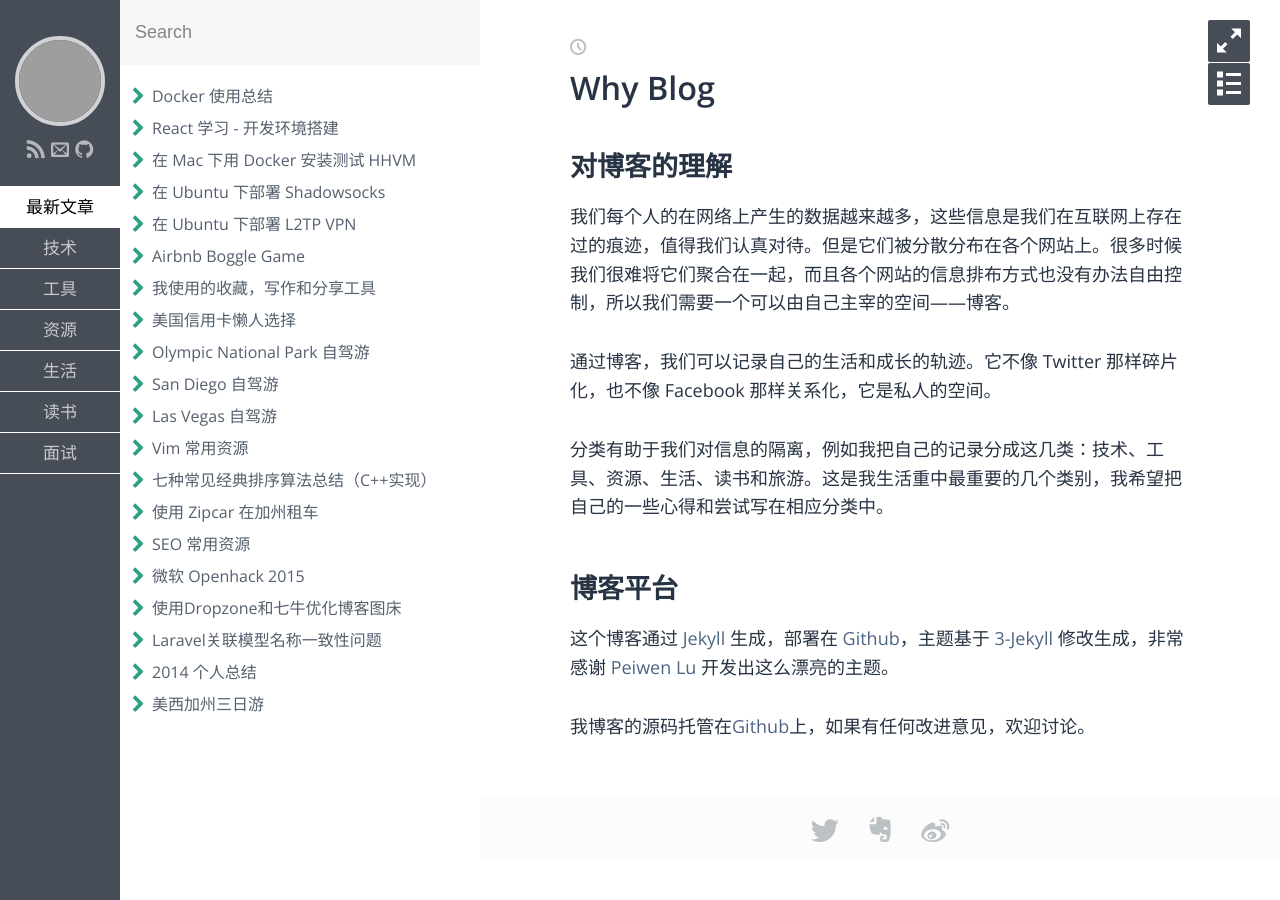
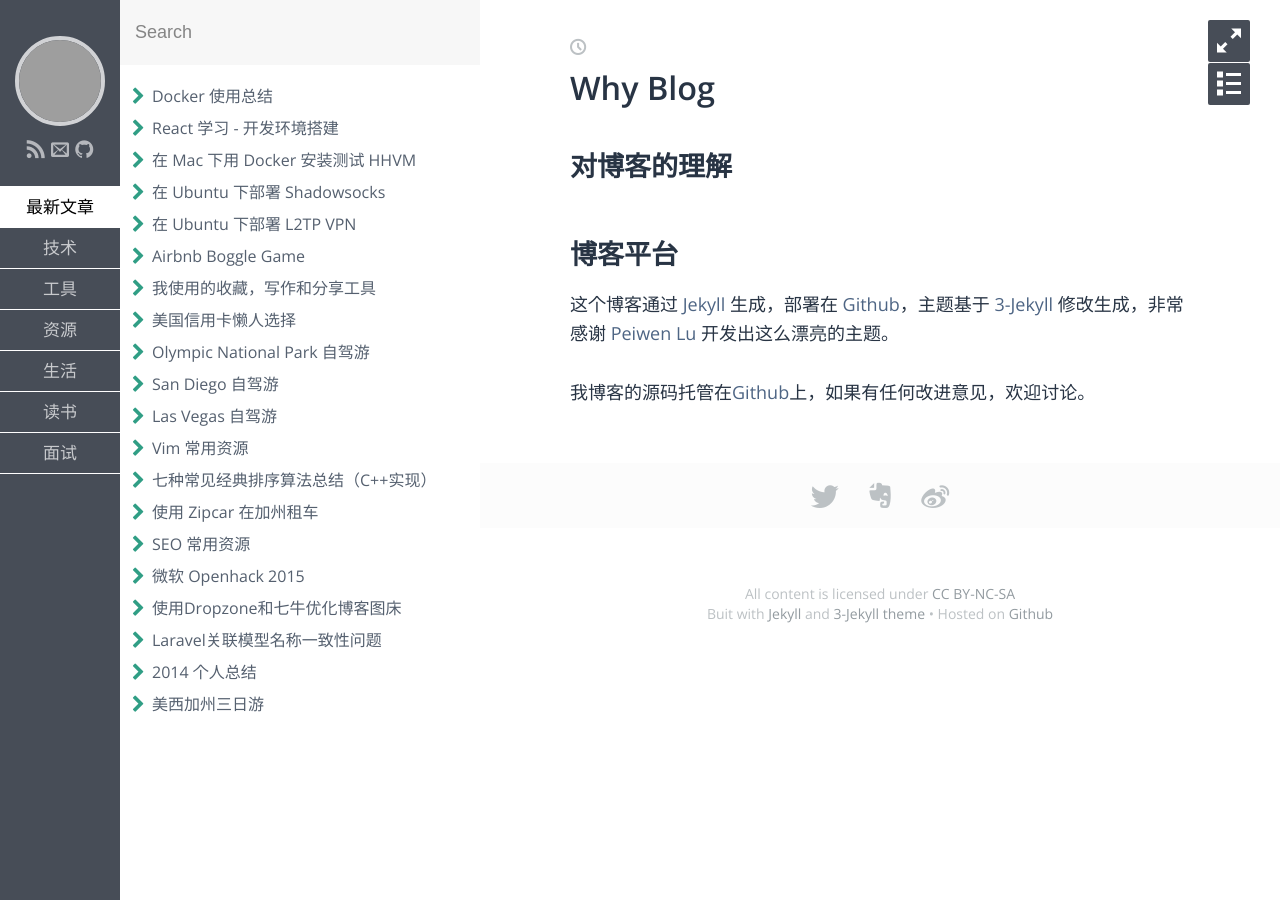
Before and after one commit to fudaye/fudaye.github.io, a Jekyll site: the page built from index.md, in a window 1280 px wide. Built offline with Jekyll 4.4.1, drawn with Linux system fonts in a browser that asks for light colours; some web fonts are replaced; grey boxes are pictures that could not be loaded.

Commit message:
Update index.md

```diff
--- a/index.md
+++ b/index.md
@@ -5,11 +5,7 @@ layout: post
 
 ## 对博客的理解
 
-我们每个人的在网络上产生的数据越来越多，这些信息是我们在互联网上存在过的痕迹，值得我们认真对待。但是它们被分散分布在各个网站上。很多时候我们很难将它们聚合在一起，而且各个网站的信息排布方式也没有办法自由控制，所以我们需要一个可以由自己主宰的空间——博客。
 
-通过博客，我们可以记录自己的生活和成长的轨迹。它不像 Twitter 那样碎片化，也不像 Facebook 那样关系化，它是私人的空间。
-
-分类有助于我们对信息的隔离，例如我把自己的记录分成这几类：技术、工具、资源、生活、读书和旅游。这是我生活重中最重要的几个类别，我希望把自己的一些心得和尝试写在相应分类中。
 
 ## 博客平台
 
```
